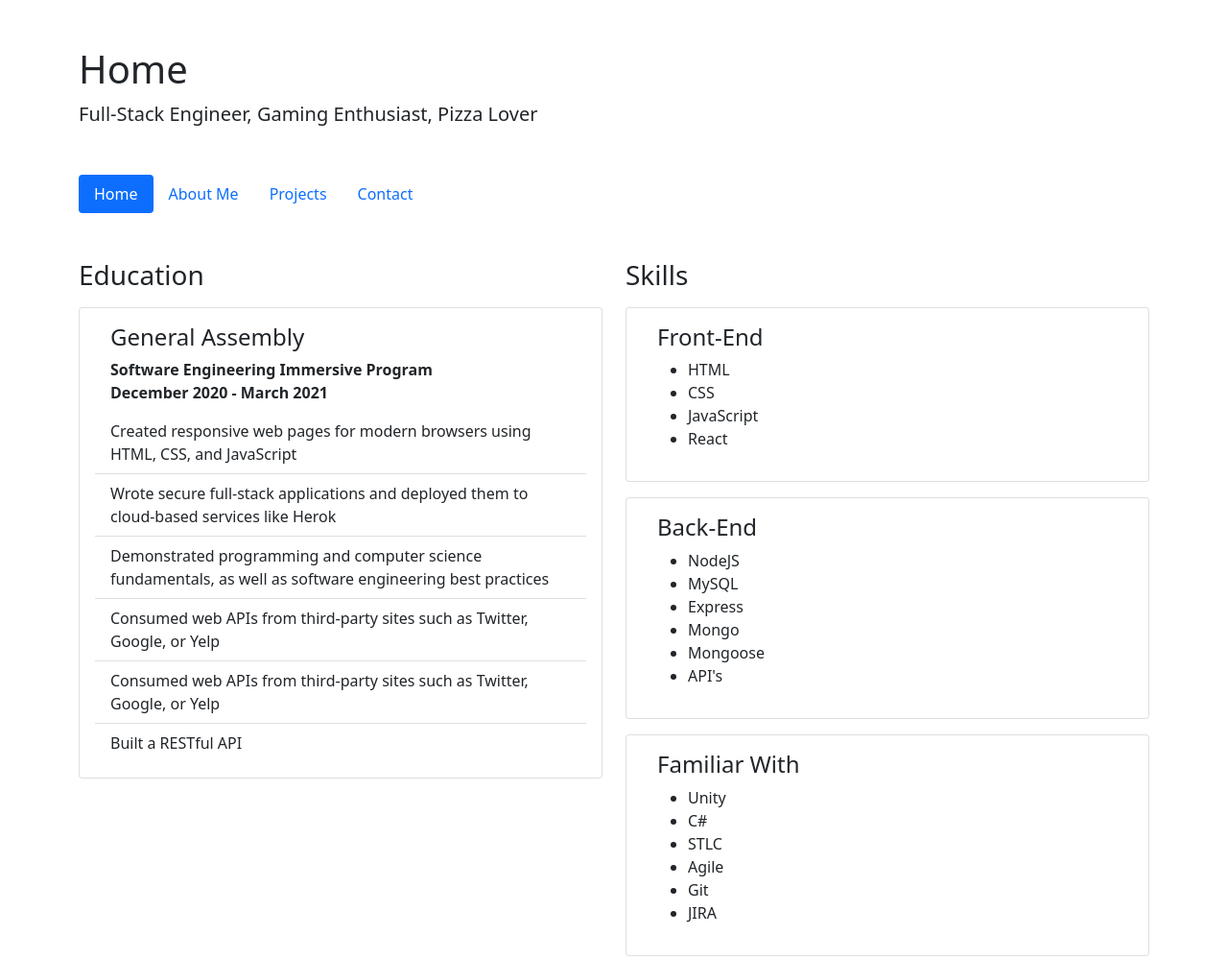
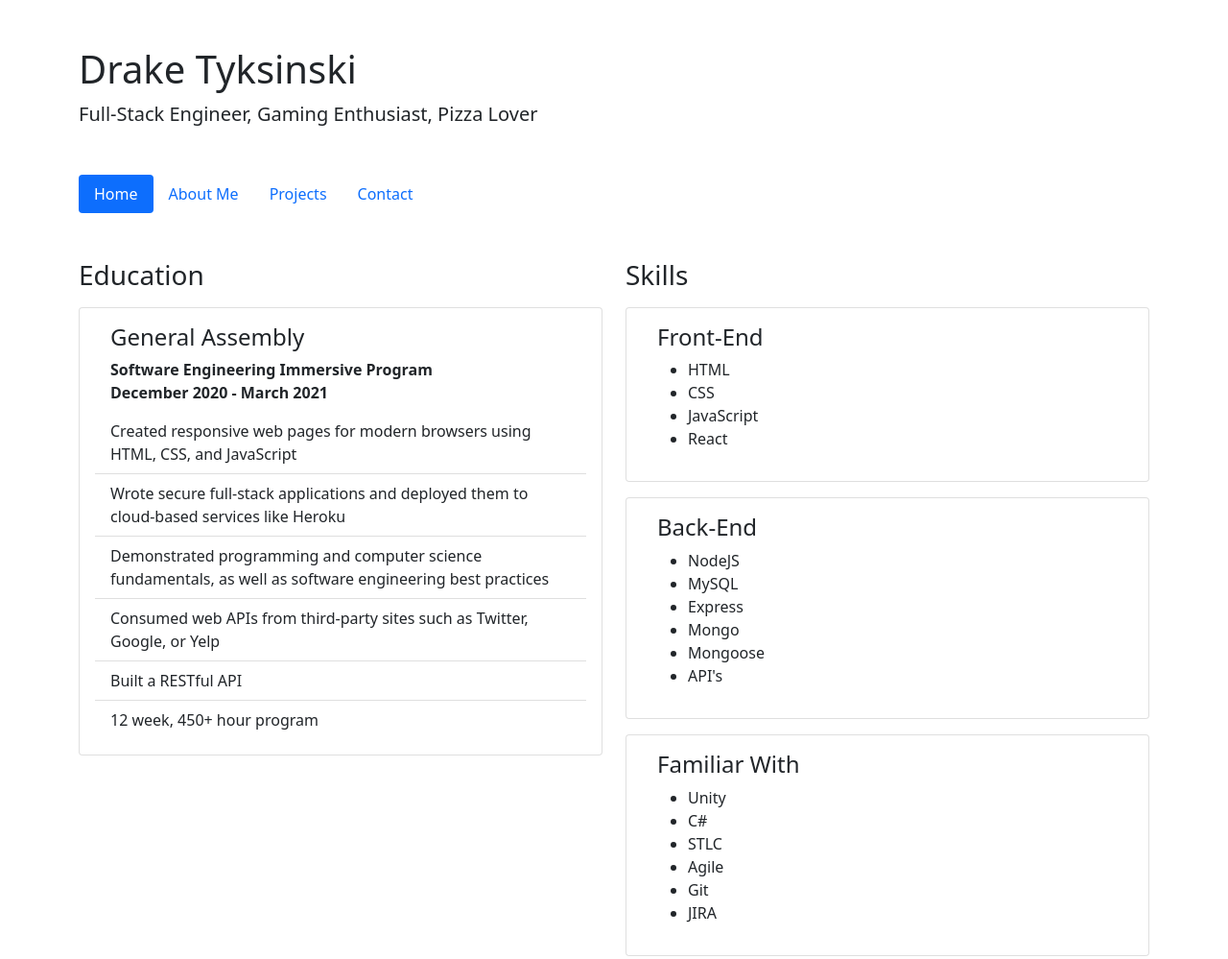
Before and after one commit to Yawprs/Portfolio, a plain HTML site: page index.html in a window 1280 px wide. Shown: the top 999 px of the page at 96% size. Drawn offline with nearby package versions, Linux system fonts and the light colour scheme.

Commit message:
fixed typos

```diff
--- a/index.html
+++ b/index.html
@@ -8,12 +8,12 @@
     <!-- Bootstrap CSS -->
     <link href="https://cdn.jsdelivr.net/npm/bootstrap@5.0.0-beta3/dist/css/bootstrap.min.css" rel="stylesheet" integrity="sha384-eOJMYsd53ii+scO/bJGFsiCZc+5NDVN2yr8+0RDqr0Ql0h+rP48ckxlpbzKgwra6" crossorigin="anonymous">
 
-    <title>Drake Tyksinski</title>
+    <title>Home</title>
   </head>
   <body>
 
     <div class="container my-5">
-        <h1>Home</h1>
+        <h1>Drake Tyksinski</h1>
         <p class="lead">
             Full-Stack Engineer, Gaming Enthusiast, Pizza Lover
         </p>
@@ -52,11 +52,11 @@
 
                     <ul class="list-group list-group-flush mt-2">
                         <li class="list-group-item">Created responsive web pages for modern browsers using HTML, CSS, and JavaScript</li>
-                        <li class="list-group-item">Wrote secure full-stack applications and deployed them to cloud-based services like Herok</li>
+                        <li class="list-group-item">Wrote secure full-stack applications and deployed them to cloud-based services like Heroku</li>
                         <li class="list-group-item">Demonstrated programming and computer science fundamentals, as well as software engineering best practices</li>
                         <li class="list-group-item">Consumed web APIs from third-party sites such as Twitter, Google, or Yelp</li>
-                        <li class="list-group-item">Consumed web APIs from third-party sites such as Twitter, Google, or Yelp</li>
                         <li class="list-group-item">Built a RESTful API</li>
+                        <li class="list-group-item">12 week, 450+ hour program</li>
                     </ul>
                 </div>
                 </div>
```
Also changed, not shown: about.html (+2 -2 lines).
